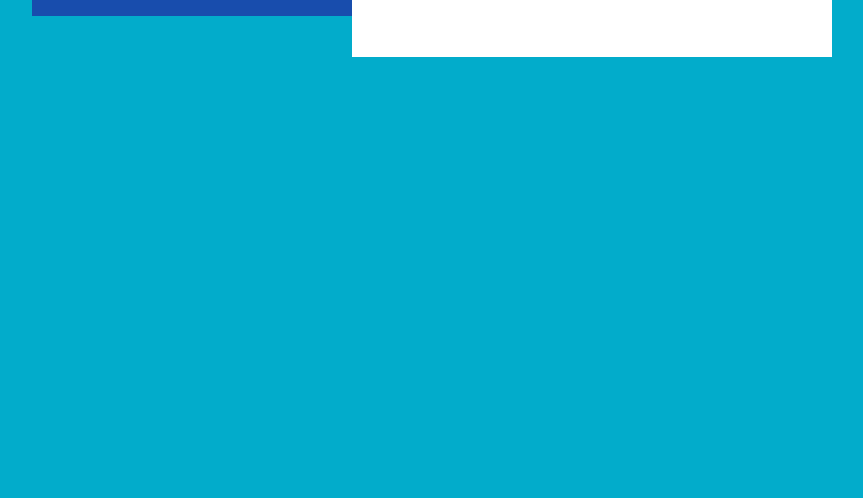
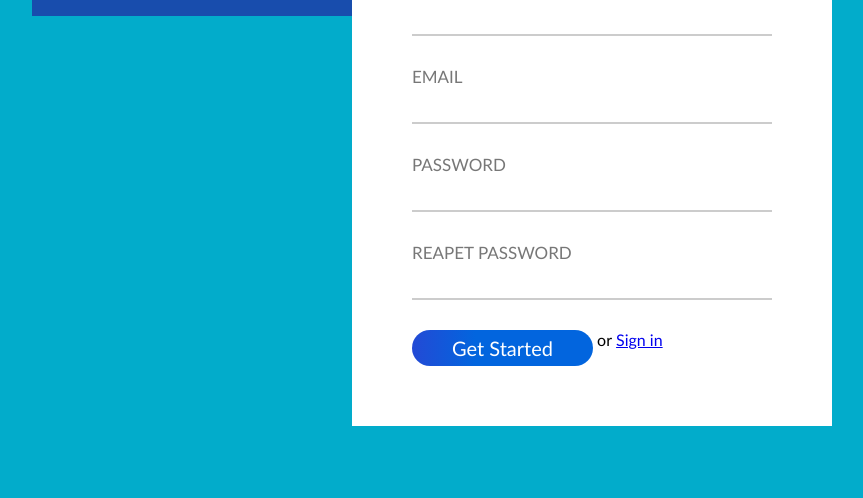
Before and after one commit to Kuprys/4-sign-up, a plain HTML site: page index.html in a window 1280 px wide. Shown: the part 302-800 px from the top of the page, without its empty margins (208-1071 px from the left). Drawn offline with Linux system fonts and the light colour scheme.

Commit message:
form button style

```diff
--- a/css/form.css
+++ b/css/form.css
@@ -0,0 +1,51 @@
+form {
+    display: inline-block;
+    width: 100%;
+}
+
+form > .form-row {
+    display: inline-block;
+    width: 100%;
+    margin-top: 30px;
+}
+
+form > .form-row:first-of-type{
+    margin-top: 0;
+}
+
+form > .form-row > label {
+    display: inline-block;
+    width: 100%;
+    font-size: 17px;
+    color: #777;
+    margin-bottom: 5px;
+    text-transform: uppercase;
+}
+
+form > .form-row > input {
+    display: inline-block;
+    width: 100%;
+    font-size: 20px;
+    line-height: 30px;
+    border: none;
+    border-bottom: 2px solid #ccc;
+}
+
+form > .form-row > button {
+    font-size: 20px;
+    line-height: 26px;
+    text-transform: capitalize;
+    padding: 5px;
+    padding-left: 40px;
+    padding-right: 40px;
+    border-radius: 20px;
+    background: rgb(35,74,213);
+    background: linear-gradient(90deg, rgba(35,74,213,1) 0%, rgba(2,101,222,1) 35%);
+    color: #fff;
+    border: none;
+}
+
+form > .form-row > span {
+}
+form > .form-row > a {
+}
--- a/css/main.css
+++ b/css/main.css
@@ -21,7 +21,11 @@ background-color: #02ACCB;
 
 }
 
-a{
+.apatiniai-tekstai{
+
+}
+
+.apatiniai-tekstai > a {
     color: #fff;
 }
 .desnysis-stulpelis {
@@ -30,3 +34,6 @@ a{
     float: left;
 background-color: #fff;
 }
+
+ .ikso-close {
+}
--- a/index.html
+++ b/index.html
@@ -6,24 +6,44 @@
     <meta name="viewport" content="width=device-width, initial-scale=1.0">
     <title>sign-up</title>
     <link rel="stylesheet" href="./css/reset.css">
+    <link rel="stylesheet" href="./css/form.css">
     <link rel="stylesheet" href="./css/main.css">
 </head>
 <body>
     <main class="conteineris">
         <div class="kairysis-stulpelis">
             <h1>sign up</h1>
-            <!--left column-->
-            <div>
+            <div class="apatiniai-tekstai">
                 <a href="#">Privacy policy</a>
                 <span>&amp;</span>
                 <a href="#">terms of service</a>
             </div>
         </div>
-        <!--right column-->
+
         <div class="desnysis-stulpelis">
-            <div>&#x2573;</div>
+            <div class="ikso-close">&#x2573;</div>
             <form>
-                SIGN UP FORM
+                <div class="form-row">
+                    <label for="">Username</label>
+                    <input type="text">
+                </div>
+                <div class="form-row">
+                    <label for="">Email</label>
+                    <input type="email">
+                </div>
+                <div class="form-row">
+                    <label for="">Password</label>
+                    <input type="password">
+                </div>
+                <div class="form-row">
+                    <label for="">Reapet password</label>
+                    <input type="password">
+                </div>
+                <div class="form-row">
+                    <button type="submit">Get started</button>
+                    <span>or</span>
+                    <a href="#">Sign in</a>
+                </div>
             </form>
         </div>
     </main>
```
